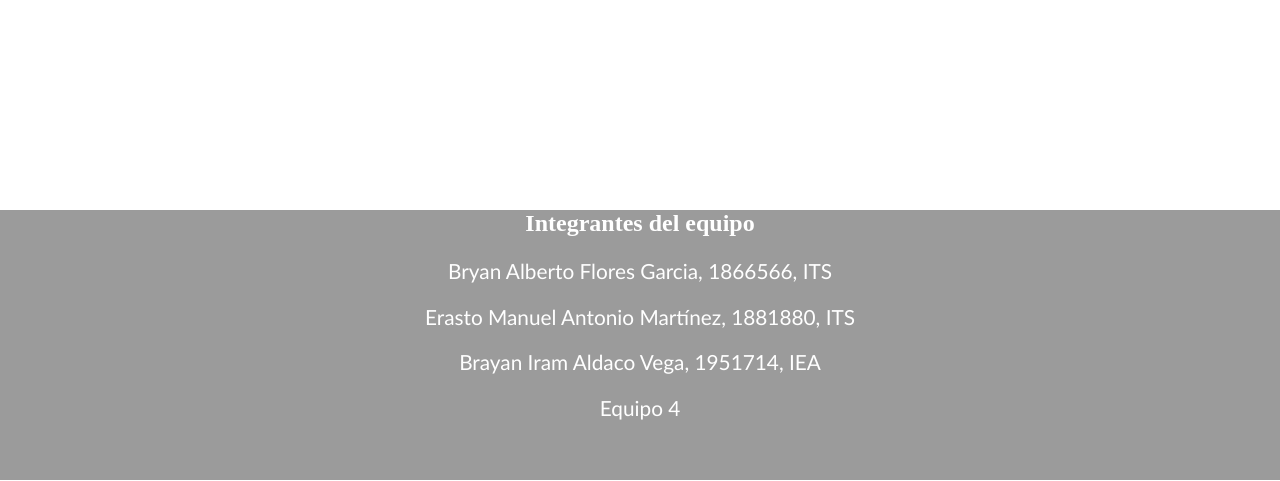
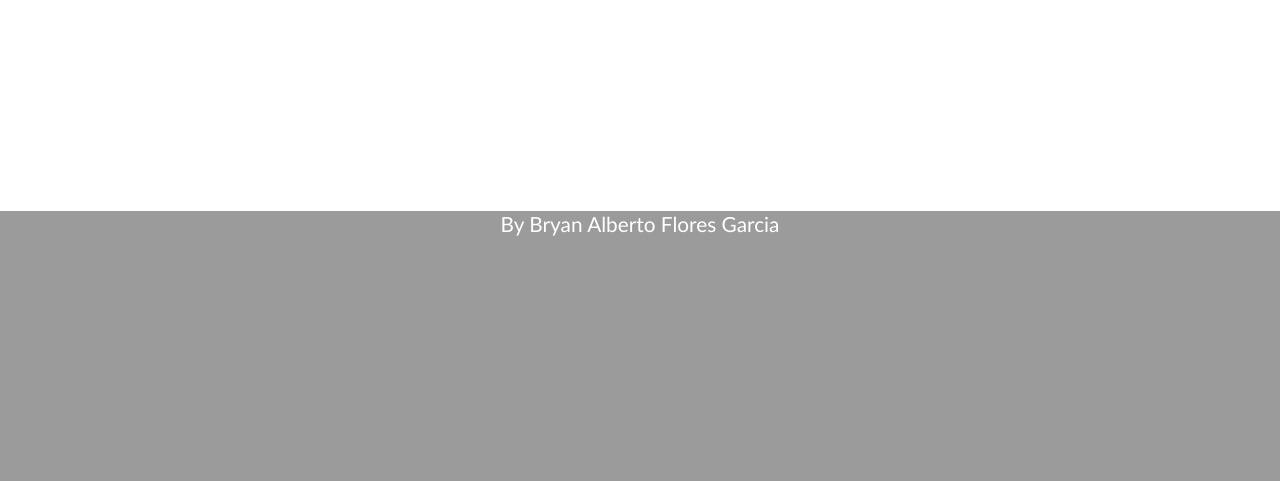
Before and after one commit to BryanFG07/guerra-espacial-metodo, a plain HTML site: page index.html in a window 1280 px wide. Shown: the part 828-1309 px from the top of the page. Drawn offline with Linux system fonts and the light colour scheme.

Commit message:
Update index.html

```diff
--- a/index.html
+++ b/index.html
@@ -12,10 +12,6 @@
             <a href="/nivel.html"><img src="/imagenes/iniciar.png" id="iniciar"></a>
       </section>
       <section id="sect2">
-        <h2>Integrantes del equipo</h2>
-        <p>Bryan Alberto Flores Garcia, 1866566, ITS</p>
-        <p>Erasto Manuel Antonio Martínez, 1881880, ITS</p>
-        <p>Brayan Iram Aldaco Vega, 1951714, IEA</p>
-        <p>Equipo 4</p>
+        <p>By Bryan Alberto Flores Garcia</p>
       </section>
 </html>
```
